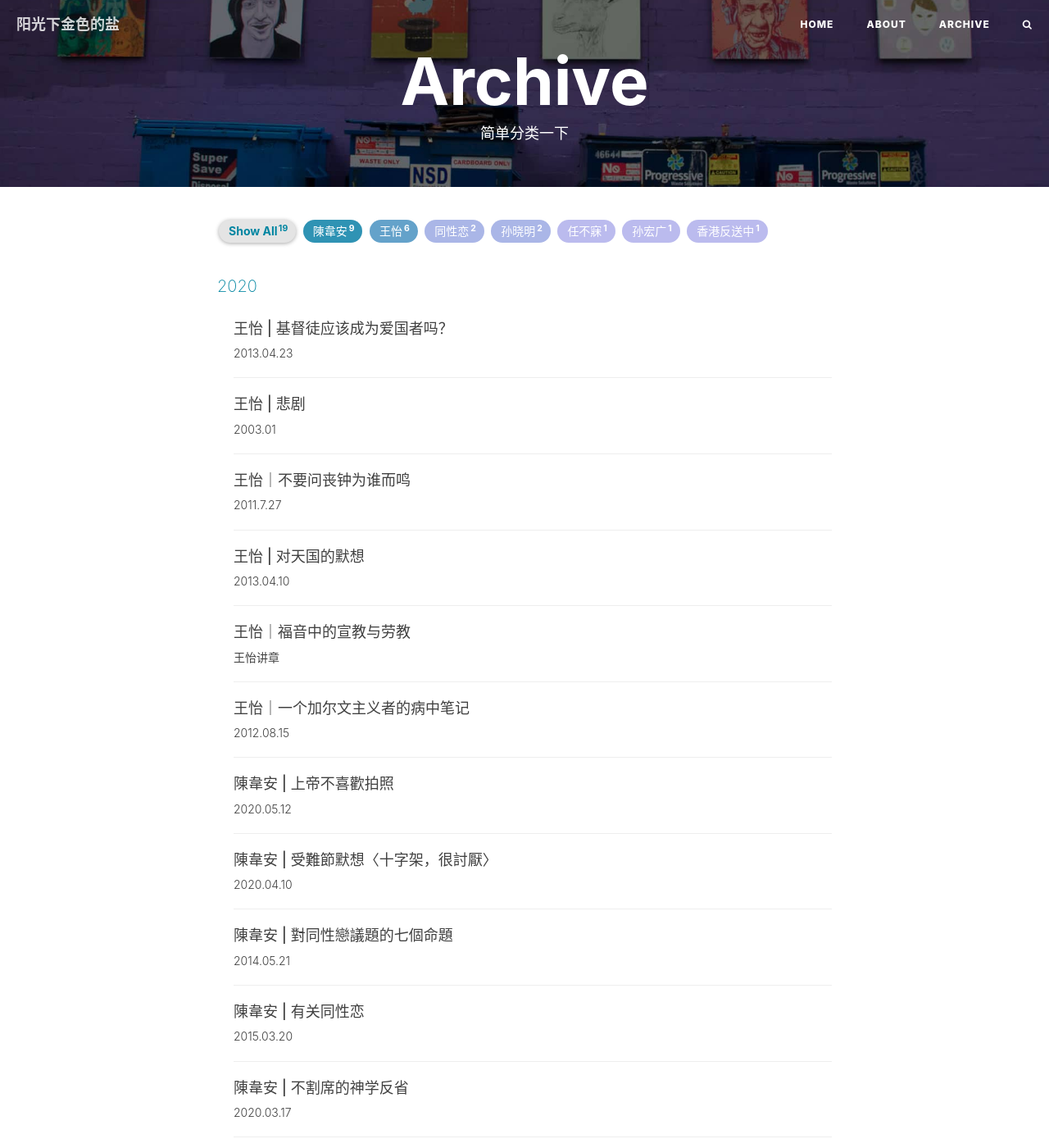
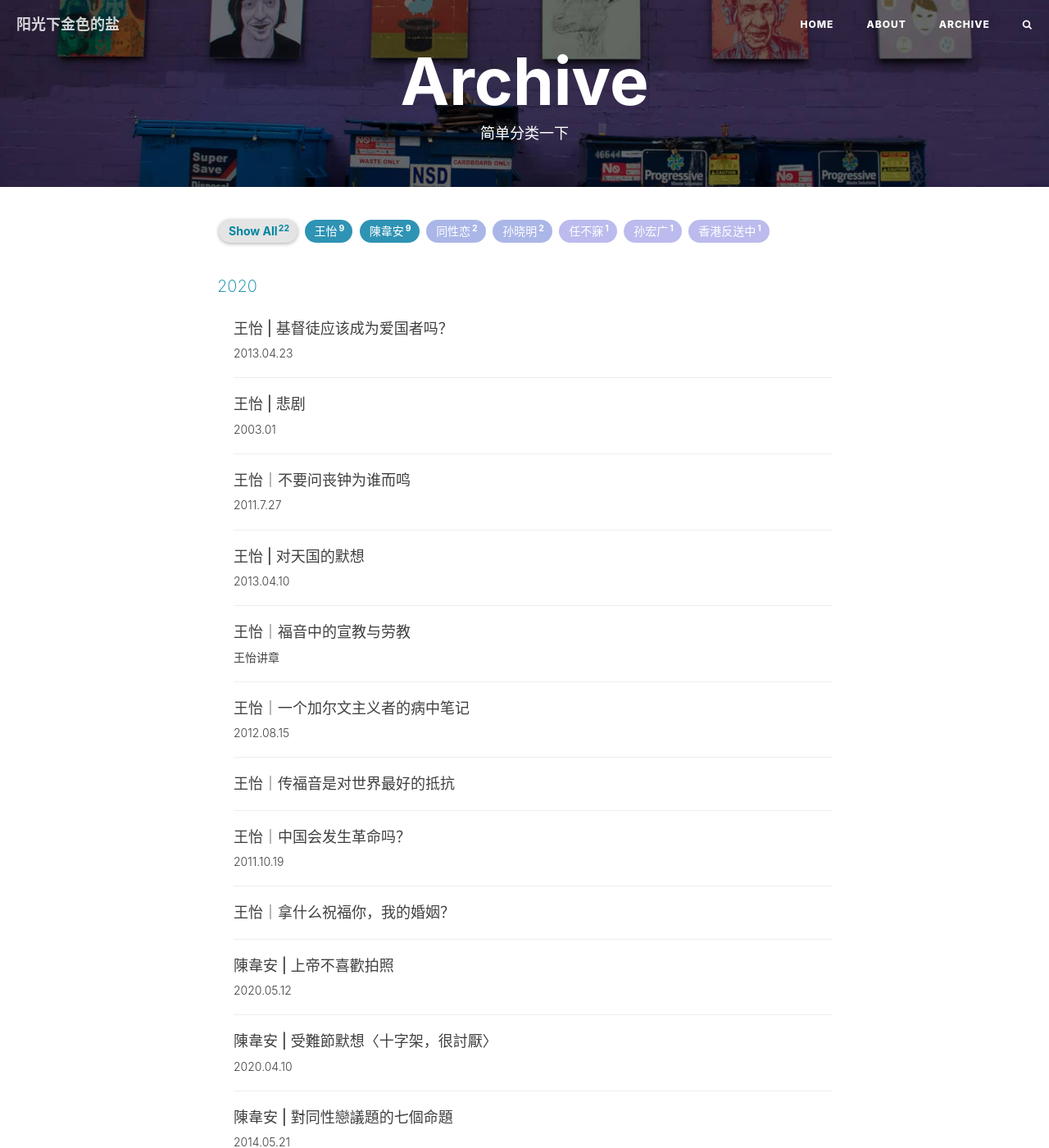
Before and after one commit to huayezhan/avalanche, a Jekyll site: the page built from archive.html, in a window 1280 px wide and 1400 px high. Shown: the whole window at 82% size. Built offline with Jekyll 4.4.1, drawn with Linux system fonts in a browser that asks for light colours; nearby versions of some CDN libraries; comment, search, counter and statistics services are not loaded; part of the change alters nothing that is shown.

Commit message:
modify92

```diff
--- a/_config.yml
+++ b/_config.yml
@@ -81,7 +81,7 @@ kramdown:
 
 # Sidebar settings
 sidebar: true                           # whether or not using Sidebar.
-sidebar-about-description: "伸冤在主,主必报应。"
+sidebar-about-description: "神是爱，爱不是神。"
 #sidebar-avatar: img/zhy.jpg       # use absolute URL, seeing it's used in both `/` and `/about/`
 
 
--- /dev/null
+++ b/_posts/2020-09-02-wy7.markdown
@@ -0,0 +1,101 @@
+---
+layout: post
+title: "王怡｜传福音是对世界最好的抵抗"
+subtitle: ''
+author: "王怡"
+header-style: text
+tags:
+  - 王怡
+---
+
+1
+
+腓2章说，基督不以自己与神同等为强夺的。我有道理，却不一定要坚持我有道理。在一个不讲道理的时代，我可以放弃自己有道理的形象，而甘愿被视为没道理之人。这就是日复一日地，十字架的道路。
+
+2
+
+基督信仰，不是拿刀架在你脖子上，逼着你相信。而是拿刀架在你脖子上，逼着你不信。前者你说信，其实不信。后者你说信，才是真信。
+
+既然这样，主啊，快把刀架在我脖子上吧。免得我硬着颈项，却假装自己对你忠心。
+
+3
+
+你们的义若不胜过孔子和孟子的义，就断不能进天国。
+
+4
+
+三自运动的实质，是国家努力将教会变成体制的一部分。而三自运动的成功，远远超过我们的想象。事实上，今天不在三自中的家庭教会，也在相当程度上被三自化了。也就是说，很多家庭教会同样是体制的一部分，和中国社会一样，在精神和良心上都被规训和意识形态化了。
+
+5
+
+追求神迹奇事的危险在于，将日常的恩典看为平常。以至于无论在小事上，还是在重大的事上，都认不出神的恩典来。因为自义的人，总是要求上帝闪亮登场。不然就不肯相信生活，是一种超自然的生活。
+
+6
+
+我们不是了不起的基督徒，但我们有一位了不起的基督。我们不是一群伟大的人，但我们属于一个伟大的教会。我们不是充满爱的人，但我们有一位爱了我们的主。
+
+7
+
+教会的可悲，是习惯了把牺牲当作不必要的，而把安全当作必须的。习惯了把勇敢当作不必要的，而把妥协当作必须的。当掌权者指着鹿说，这是一匹马。又指着人的灵魂说，这是我的。教会就不断退后，不断闭嘴，为了与世界保持友好关系，而把十字架讨厌的地方，留在会堂的杂物柜里。
+
+主啊，求你使我们舍弃那不必要的安全，而渴慕在你里面必须的牺牲。求你使我们热切地传福音吧，热切地祷告吧，就像我们根本活不到下个主日一样。
+
+8
+
+在中国，信仰是如此尖锐。没有绅士风度和法治环境作为背景。然而在中国，信仰基督的人却越来越多。因为我们除了耶稣，活着实在没有任何盼望。在人间，除了良心，也没有什么值得我们牺牲。
+
+9
+
+对世界最好的抵抗是传福音。没有奋兴，就没有抵抗。没有悔改，就没有和平。没有爱，就没有勇气。爱人啊，求主赐我灵与力，不负基督不负卿。
+
+10
+
+今天，当君王对我们说，“不在宗教局登记的教会是非法的”、“不得在登记的宗教场所之外传福音”、“十八岁以下未成年人禁止参加教会”，任何向主忠心的教会和信徒，都应有良知和勇气，以更积极的福音行动，和更高声的赞美，来反对这些“奥威尔式的胡言乱语”。
+
+11
+
+1939年，王明道为一位朋友题字，说， “处世莫作临风草，爱主须同向日葵”。
+
+12
+
+十字架是神与人决裂的最高峰，也是教会与世界决裂的开始。十字架表明与世界的割袍断义。十字架意味着我们与一个杀死耶稣的世界有“不共戴天”之仇。信主就是与世界割袍断义，信主就是与自我不共戴天。这是十字架的决绝，也是十字架讨厌的地方。
+
+另一方面，十字架表明称义不是我们能做成的，是唯独神做成的。称义就是与自己、与世界割袍断义，而以受苦的基督的义为义。十字架关乎称义，即一个人在什么意义上，或可以凭借什么去肯定自己，又获得他人的肯定？并且最终可以获得上帝的肯定？十字架不断地诉说，是耶稣的血，是耶稣的血。
+
+13
+
+如果宗教只是人类的一种文化，宗教在根本是丑陋的。出于人的信仰，时间一久，就变得丑陋，肮脏，令人恶心。若非神的恩典，无人能成为真正的一神论者。每个人在信仰上，不是三妻四妾，就是人尽可夫。圣经和历史不断告诉我们，作为一种文化的信仰，是如何和反复失败的。信仰的核心，必须是基督为我们作成的一切，而不是我们献给基督的任何东西。神给我们的是黄金，我们给神的是大粪。昆德拉说，媚俗就是对大粪的否定。因此，在唯独恩典的福音之外，一切人类的宗教及其神学，都是媚俗。因为他们如此丑陋地否认了我们是大粪。
+
+14
+
+传扬福音，就是参与一场为爱不顾一切的运动。我们不反抗政府，不反抗公司，不反抗父母。但我们反抗罪，反抗在内心奴役我们的一切黑暗势力。
+
+来吧，你必须在福音里“出中国”，然后才能在福音里重新爱上这个罪恶悠久的族群。
+
+15
+
+在这个时代，基督徒不是过于火热，而是过于麻木和安逸。不是过于危险，而是过于怯懦和安全。求主激动更多弟兄姊妹为主火热、为主癫狂的爱和行动。神必与你们同在！这世上有苦难，但你们的主已经胜了这苦难！
+
+16
+
+求主赐我们信心、恩典，成为勇敢的和平之子。求主藉着每一次逼迫和逼迫的风声，藉着君王每一次粗暴的执法，让每一位信徒，都诚实地问：主啊，我预备好了吗？主啊，唯有你知道，连我自己都不知道我的软肋、我的偶像，我的还没有被宝血遮盖的罪在哪里。主啊，不要不帮助我，求你赶在地上的掌权者之前，在我全部的生命中掌权吧！
+
+17
+
+一间举行过葬礼的教会，还会怕来自这世界的逼迫么？连死都不怕了还怕活着。一间举行过婚礼的教会，还怕来自这世界的逼迫么？走在去派出所的路上，就像走在红地毯上。
+
+18
+
+今天我差点就死了。
+
+不。今天我差点就去天堂了。
+
+19
+
+基督的十字架，划出了教会与世界的界限。基督被杀，教会也要被杀。基督复活，教会也要复活。但一个政权覆灭了，就是永远的覆灭。十字架是我们与凯撒的界限，除非凯撒先杀了我，否则他不能往灵魂的疆域再走一步。在这个意义上，福音必然冒犯政治，直到政治不再冒犯福音为止。这就是末日审判的基本含义。主啊，我向你求一件事，就是无论你在任何时候降临，愿遇见你时，我都背着自己的十字架。
+
+20
+
+罗素说，“我永远不会为信仰而死，因为我的信仰可能是错的”。在某个意义上，他真是明智，因为世上的确有无数人为错误的信仰去死。
+
+在另一个意义上，他的话也显明，为信仰而死，才是真信仰的测试。所谓信仰，就是那魂牵梦绕，为之生又为之死的真理。罗素承认自己没有这样的信仰。承认他的一生，正如所罗门说的，虚空的虚空，一切都是虚空。
--- /dev/null
+++ b/_posts/2020-09-02-wy8.markdown
@@ -0,0 +1,74 @@
+---
+layout: post
+title: "王怡｜中国会发生革命吗？"
+subtitle: '2011.10.19'
+author: "王怡"
+header-style: text
+tags:
+  - 王怡
+---
+各位盼望主基督再来的会友，平安。
+
+有个弟兄最近的感叹，很打动我。
+
+他说，每天看微博，以为中国明天就要革命了。每天去菜市场，又觉得中国一百年也不会革命。
+
+在历史上，人们形容一个危机四伏的时代，常说，坐在火山口上的法兰西，坐在火山口上的俄罗斯，坐在火山口上的德意志。但没有比狄更斯这句更脍炙人口的了：
+
+“这是最好的时代，这是最坏的时代；<br>
+这是智慧的时代，这是愚蠢的时代；<br>
+这是信仰的时代，这是怀疑的时代；<br>
+这是光明的季节，这是黑暗的季节；<br>
+人们面前琳琅满目，人们面前一无所有；<br>
+人们正在直奔天堂，人们正在投奔地狱。”<br>
+
+最近，淘宝网的马云，向中小商家解释服务费涨价，他也引用这句话，劝他们正确地认识中国社会。
+
+我想说的是，今天，基督徒和中国社会的亲密接触，或者说，信仰和生活的关系，又或者说，《威斯敏斯特小要理问答》前38问所讲的“我们当信什么”，与后69问所讲的“我们当作什么”之间的关系，不是团结、紧张、严肃、活泼（抱歉，一些80后的弟兄姊妹可能不知道这句话），而是变得更为深入、敏感、混乱、驳杂，重叠和纠结。
+
+是这世界变化太快，快过了我们“心意更新而变化”的速度吗？
+
+即使你是一个有永生确据的基督徒，面对时代的大起大落，大悲大喜，大罪大恶，你的心还是容易和时代的脉搏一起跳，而不是和基督的心意一起动。
+
+人家牢骚，我们也牢骚。<br>
+人家激动，我们也激动。<br>
+人家看新闻的时候摇头，<br>
+我们看新闻的时候也摇头<br>
+
+__——其实我们应该祷告；__
+
+不打算为成都祷告的人，<br>
+不该看成都新闻；<br>
+不打算为中国祷告的人，<br>
+不该看中央电视台；<br>
+甚至，不打算为中国足球队祷告的人，<br>
+就不该看中国足球队踢球。<br>
+
+上半年，有人问，中国也会发生“推特革命”吗？王伟姊妹的丈夫，冉云飞先生，说了一句，“不能排除这种可能”。政府害怕，就把他抓起来了。还有许多人，不但抓起来，还用酷刑折磨他们。
+
+现在，又有人说，中国很快会有经济危机。也有人说，房市早晚要垮。连我母亲这种一知半解的退休老太，也敢冒充专家，强烈建议我们卖房子，等将来房地产市场垮了，等更多的温州老板跳楼了，就可以换大房子。
+
+我想说的是，弟兄姊妹们，这些对社会的看法，了解，观察，预测，不会激动你们的心吗？在茶余饭后，团契相交，家庭探访时，你们会以怎样的方式谈论呢？它们比《圣经》更容易影响你们的投资、工作、恋爱、教育、饮食、言论和生活方式吗？
+
+如果中国发生革命，你会害怕吗？如果中国不发生革命，你会失望吗？如果中国未来有大灾难，随时需要你跳下去救人，你预备好了吗？如果中国的经济繁荣和道德沦丧还要持续三十年，你又打算怎样“荣耀神，并以他为乐，直到永远”？
+
+最近，我重读马丁·路德。他说，革命革掉的不是他人的命，而是革掉上帝“伸冤在我、我必报应”的至高主权。换言之，任何叛乱都是对上帝的叛乱。面对不公义的现实，路德认为教会只有三件事可做。
+
+一是承认并除去自己的罪，否则“你们向天上所投的石头，要落在自己头上”。
+
+二是谦卑的祷告，“为那城求平安”。
+
+三是宣讲和写作，“以你们的口为基督的口”，使谎言被揭露，使真理被传扬。如保罗所说，“他要被基督的口灭绝”。
+
+路德的意思，是将对人宣讲福音和向神祷告代求，视为基督徒承受苦难、改变社会的最重要的方式。
+
+换言之，每个基督徒都是“反革命”，即反对革命。就如王志勇牧师在这周神学课程上说的，“天国就是秩序，地狱就是乱来”。我们和大多数中国人一样，不愿意中国发生暴乱和革命，不希望看到未来社会秩序的崩溃。
+
+但我们又和其他中国人不一样。我们若不传福音，中国就有祸了。
+
+如果中国真有一亿基督徒，如果这一亿基督徒无论富有或贫穷，健康或疾病，年轻或衰老，顺境或逆境，也无论安稳或动荡，买房或租房，失业或失恋，他们都能在中国社会，不是用咒语、而是用生命来宣告：惟独耶稣基督是主，是弥赛亚，是真正的救世主——那么中国就不会发生革命，也不需要发生革命。
+
+换言之，什么时候福音在中国真正扎根了，什么时候中国就能真正告别革命。
+
+和你们一起为此等待并忍耐的仆人王怡
+写于2011/10/19
--- /dev/null
+++ b/_posts/2020-09-02-wy9.markdown
@@ -0,0 +1,130 @@
+---
+layout: post
+title: "王怡｜拿什么祝福你，我的婚姻？"
+subtitle: ''
+author: "王怡"
+header-style: text
+tags:
+  - 王怡
+---
+1
+耶和华所亲爱的，必同耶和华安然居住；耶和华终日遮蔽他，也住在他两肩之中。
+
+2
+年轻人对婚姻的渴望，在古典社会，跟在现代社会，大有迥异。离开父母，建立新的家庭时，年轻人希望从父母那里得到什么呢？现代人说，妈，要不买套房子；或，爸，给我点儿钱吧。但雅各的儿子，以色列的传统年轻人，他们却说：爸，你不要给我房子，但你一定要给我祝福。就是上帝赐给这个家族的祝福。
+
+3
+因为祝福是婚姻的基础。没有祝福和祝福者，婚姻就不能无中生有。没有神圣的祝福，罪人就无法与另一个罪人结合。
+
+4
+申命记33章1节说，“神人摩西”，宣告了以色列没有未来，预言前面的道路堪忧，甚至宣布，连他自己也无法进入流奶与蜜之地。说完这些丧气话后，摩西就“在未死之先为以色列所祝的福”，一一地祝福了12个支派。
+
+5
+可摩西凭什么祝福？既然连他自己也落在神的审判中。对罪人来说，从咒诅到祝福的转折，或祝福的力量从哪里来？
+
+6
+约翰·派博牧师，谈到婚姻时说，现代社会一个最大的偶像就是自我。每个人心里，最大的就是自己。如果是这样，那么对最大的就是自己的两个人来说，结婚意味着什么？到底何谓另一个人联合、何谓盟约与夫妻？
+
+7
+我们活在一个后现代文化中，这个文化最基本的教义，就是每一个人的自主。我有权利实现我的自我，按我的意愿去生活。可是在婚姻中，有两个自主权，有两个生活的意愿。婚姻本身，岂不是违背人权、进而违背人性吗？
+
+8
+个人的自主权是一种现代宗教，这种宗教最主要的敬拜方式是娱乐。最主要、最大的两个宗教活动场所，是电视台和电影院——现在都可以浓缩为一部手机。这种现代宗教，最神秘的宗教高峰体验，就是一种不受道德约束的性关系，而最神圣的敬拜行动，就是一次不被婚姻盟约约束的性行为。在这种现代宗教中，最刺激的满足都在婚姻以外。婚姻以内，不过是面包和水。婚姻以外，才是牛排和咖啡。
+
+9
+这是后现代文化最强大的力量，它俯视着、威胁着、进攻着每个家庭。它争夺着、勾引着那些还没有进入婚姻中的年轻人。它也嘲笑着、挖苦着那些已进入婚姻的夫妻在寻常日子里的忍耐和眼泪，进而拆毁他们的婚床。
+
+10
+我们每个人都被威胁，都身临其境。但圣经所设立的婚姻，却与此针锋相对。基督徒的婚姻，都具有一个灵魂的使命，也面临一场灵魂的战争。在这个时代，为什么要结婚呢？仅仅因为喜欢对方，可以和他同居，为什么非要结婚呢？非要自取其辱，自担重担。
+
+11
+在这个时代，除非我们了解并相信，一男一女蒙召结为夫妇，就是蒙召要与这种以个人的自主权扭曲两性关系、拆毁生命共同体的现代宗教为敌。上帝说，你们结婚吧。意思就是你们双剑合璧吧，去和一切反对婚姻、拆毁婚姻的邪恶文化和罪恶势力作战数十年。
+
+12
+在这个时代，要么不结婚，要么在上帝面前结婚。因为只有在上帝面前结婚，才能领受摩西对便雅悯的祝福。只有信靠上帝的婚姻，才能像一面旗帜，飘扬在这个淫乱时代的上空。每一对夫妇，都要在未来的岁月中，面对种种与圣经的婚姻观相反的文化力量。而这种力量，已经吞噬了我们周围许许多多家庭。无论是我们的父辈，同辈，还是比我们更年轻的一代。
+
+13
+圣经启示的婚姻，是与一种邪恶的两性文化为敌的。直到有一天，那些婚姻的幸存者，要伸出手来，为他们的子孙祝福。那时，我们有何福可祝呢？我们所要祝的福，能超过我们所能给出的任何金钱，房子，名声，或未来所能给他们的任何帮助吗？为这个缘故，我们今天就必须跪下来，领受上帝的祝福。
+
+14
+因为圣经说，只有一样东西是父母可以给儿女的。这样东西，超过父母曾经、现在和将来给儿女的全部：那就是对未来的祝福。
+
+15
+传统社会的婚礼上，都希望有人来恭贺新人，为他们祝福。而父母都想找周围的人里婚姻美满、幸福，如花无缺那样完美的人，来为自己儿女的婚姻祝福。问题是，有谁的婚姻完美呢？不少婚礼上的嘉宾，昨天还彼此吵架，前天还同床异梦，他们拿什么去祝福新人？谁的嘴里能吐出象牙呢？有何福的价值，可以远超过房子和金钱呢？
+
+16
+当初，以色列的先祖雅各，曾经为埃及的法老祝福。那时，他老得快死了，并且是一个逃难的，没饭吃才挪到埃及。因为家乡发生了饥荒。雅各是一个老叫花子，一个落魄的族长。他对埃及法老说：我一生的岁月比起我的先祖来，是又苦又短。说了这话，他却颤颤巍巍地站起来，伸出手，为埃及法老祝福。
+
+17
+埃及法老，自称万王之王，是当时最庞大帝国的元首。可怜的雅各，拿什么去祝福人家呢？唯有一件事，就是雅各的神是耶和华。一个可怜的人，却是伟大上帝的子民。雅各的身上，什么都没有，但有神的话语和拯救的应许。所以他一生虽然艰难，也犯很大的罪过，半辈子与神摔跤，渴望命运的自主权，抵挡神的计划。
+
+18
+摩西也是如此，他受到了神的管教，死活都不被允许进入迦南。但他却仍然伸手，为以色列的12个支派祝福。
+
+19
+这就是祝福的奥秘。第一，祝福一定是从上帝来的，因为只有上帝是完美的。第二，完美上帝的祝福，都是从不完美的人口中说出来的。
+
+20
+因此，不完美的摩西宣告，祝福的源头是上帝的话语。上帝完美和伟大到一个地步，哪怕祂的话语是透过最卑微之人传递的，也丝毫不损害祝福的力量。这祝福的源头是上帝与祂百姓的盟约，因为这约是上帝亲自立定的，因此，哪怕是由最失败之人来担任见证人，也丝毫不损害祝福的信实。
+
+21
+下面，是一句不好听的真话。如果你不是基督徒，不相信上帝，你就不可能祝福别人。作为一个自主的人，你也不可能拯救任何人的婚姻。
+
+22
+因为人说话是不算话的。你给我祝福，祝福却不一定成就。因为你所祝福的，连自己都没有。譬如你明明得了一场病，却祝我身体健康，这不是黑色幽默吗。不如发个红包比较可靠。
+
+23
+再说一遍，第一，一切祝福只能从上帝来。第二，一切祝福只给了相信上帝的人。
+
+24
+上帝对以色列的祝福，是在上帝宣告对以色列的审判之后。正如上帝对亚当夏娃的祝福，是在宣告了对他们的诅咒和放逐之后。
+
+祝福的意思，是承认被祝福者没有祝福，并需要祝福。祝福的意思，是被祝福者无法自救，也无法自主。祝福宣告了一个前提，就是那些需要祝福的人是悖逆的，是无能的。在祝福的清单之前，上帝总是先列出一个罪的清单。然而宣告说，上帝要用祂独生儿子的宝血来涂抹这个清单。
+
+25
+祝福的奥秘，就是耶稣要为这个祝福买单。祂被钉死在十字架上，这是一切咒诅转为祝福的原因。十字架带来祝福，这就是基督教所传的福音。
+
+26
+福音，就是上帝祝福罪人。只有主耶稣所流的血，使上帝的祝福，临到那些不配得到祝福的人。祝福的涵义，包含了被祝福者的不配。若有人配得祝福，祝福就不是祝福，而是付账和提现。
+
+27
+我拿什么拯救婚姻呢，除非耶稣真的这么做了。他的确情愿被钉死在十字架上，第三天的确从死里复活。在耶稣复活之后，你若要祝福别人，你的意思就是，让那位死而复活的耶稣来代替你吧，只有祂能祝福你，而且祂愿意祝福你。当祂祝福你时，你需要跪在祂面前，承认祂是你的君王，你的救主，承认祂是两个人之间的，婚姻的中保和真正的媒人。
+
+28
+只有福音，能够打破个人自主的权利偶像。福音的祝福如此珍贵，因为这祝福是从基督所承受的咒诅而来。婚姻的奥秘，是联合的奥秘。一个罪人和另一个罪人的联合，是因为祂，也是为了祂。所以相爱的人不能仅仅同居而已，他们必须结婚。必须跪下去，隆重地、庄严地宣告，他们因着基督的祝福而成为夫妻。
+
+29
+婚姻最宝贵的，不是夫妻彼此亲爱。因为有许多走向地狱的人，是彼此亲爱的雌雄大盗，或奸夫淫妇。两个人好，是婚姻的果子，而不是婚姻的秘密。更不是婚姻的目的和原因。婚姻的秘密在于：丈夫和妻子都是“耶和华所亲爱的”。你们若非神所爱，你们爱来爱去，能爱几天？你们若非神所亲，那么天下“至亲至疏”的，便是夫妻。
+
+30
+两个人的好，一来难以维持，二来维持也没有意义。两个堕落之人，对永生都失去盼望，对死亡都充满恐惧。他们之间无论多么亲爱，多么甜蜜，也不过白白相聚一场，终将散去。他们最终也不可能没有任何比金钱更值钱的东西，可以祝福他们的子孙。
+
+31
+然而，信徒的婚姻，“有耶和华终日遮蔽”。祂是我们的屋顶，是我们的帐篷，我们的山寨和高台。遮蔽，有保护的意思。但“遮蔽”首先关乎我们的罪。遮蔽关乎我们在婚姻中一切彼此伤害。有一天，当我们铸成大错，当我们心灰意冷，婚姻的出路在于：有一位救主，用祂的血终日遮蔽我们所犯的罪孽，遮蔽我们彼此的伤害。“遮蔽”就是涂抹，就是替代，就是赦免。“遮蔽”也是一种交换，遮蔽意味着天父决定用祂独生爱子的生命和宝血，来交换我们过去、现在和将来的一切罪恶。
+
+32
+那些蒙神终日遮蔽的人，就是“住在祂两肩之中”的人。就像被父亲举过头顶的孩子。“遮蔽”也是亲密，也是同在，并且归根到底，遮蔽表达了一种生命中的联合。最不可思议的事，是上帝藉着十字架与罪人联合。既是这样，一个罪人和另一个罪人的联合，就不再不可思议。
+
+33
+婚姻，是庆祝这一联合，祝福这一联合，也享受这一联合。已婚的人，是不会再坐在父亲的两肩之间了。但有一位万军之耶和华，就是那位创造了我们的上帝，被称为我们在天上的父亲。祂要将我们放在祂的肩上，把我们破烂不堪的婚姻，高高举过头顶。
+
+34
+曾经，在以色列的圣殿，至圣所里，在约柜的上方，有两个天使在施恩座旁。约柜里收藏着上帝给以色列的律法。然而，自古以来，没有人能完全遵守这神圣的道德律法，所以在律法之上，有上帝的恩典遮盖。两个天使展开翅膀，一起将恩典浇灌在那无法被遵守的律法之上。
+
+这一幕，不是为了等待我们的悔改，重新做人，遵守律法。而是等待救主耶稣，来到世上，替我们遵守了全部律法的要求。耶稣就是上帝的施恩座。“住在祂两肩之中”，就是住在耶稣在十字架上展开的两肩之间。祂的十字架就是施恩座。十字架建立婚姻，十字架托起婚姻，十字架也拯救婚姻。十字架，就是上帝对那些不必被钉十字架上的人的祝福。
+
+35
+婚姻的奥秘，就是有一位祝福者，是婚姻中伟大的第三者。被祝福的夫妻，必须住在这伟大第三者的双肩之间。这位第三者，就是把不能联合的两个人，背在肩上归向祂的耶稣。
+
+36
+婚姻必须被祝福。真正的祝福，是神把祂自己的儿子给了那些跪在祂面前的夫妇。这是胜过全世界一切财富、荣誉和名声的祝福。是上帝为婚姻亲自预备的信物。一切礼物都将相形见绌，一切钻戒都将黯然失色。因为耶稣的十字架，就是婚姻中最璀璨的钻戒。
+
+36
+戴着这枚钻戒的人，有一个使命，就是在这个淫乱的世界上，把上帝的祝福传下去。当我们的孩子长大后，临终之前，再次祝福他们的儿女。这个使命其实是一场婚姻的战争。因为魔鬼的爱好，就是从婚姻中抢走这枚指环。而婚姻的结合，就是 The Fellowship of the Ring。
+
+37
+主啊，帮助我们，在世界和撒旦面前，宣告我们的婚姻是与它为敌的。因为耶稣基督在十字架上已经扭转了我们婚姻的咒诅。
+
+主啊， 帮助我们一起举目看你，肩并肩地敬拜你，帮助我们为你作战，并且施恩，保卫我们的婚姻，
+
+主啊，我更大胆地求，使信徒的婚姻成为对世界的祝福，成为给每个人的礼物，成为对每一个迈进他们家门槛的人的避难所。并使用那些相信你的、一男一女、一生一世的联合，成为向这个堕落世界所传的福音。求你使世人从信徒的婚姻中，看见那位曾被钉在十字架上、第三天复活、升天的耶稣基督，看见上帝所爱的人，是住在耶稣基督的两肩之间。
```
